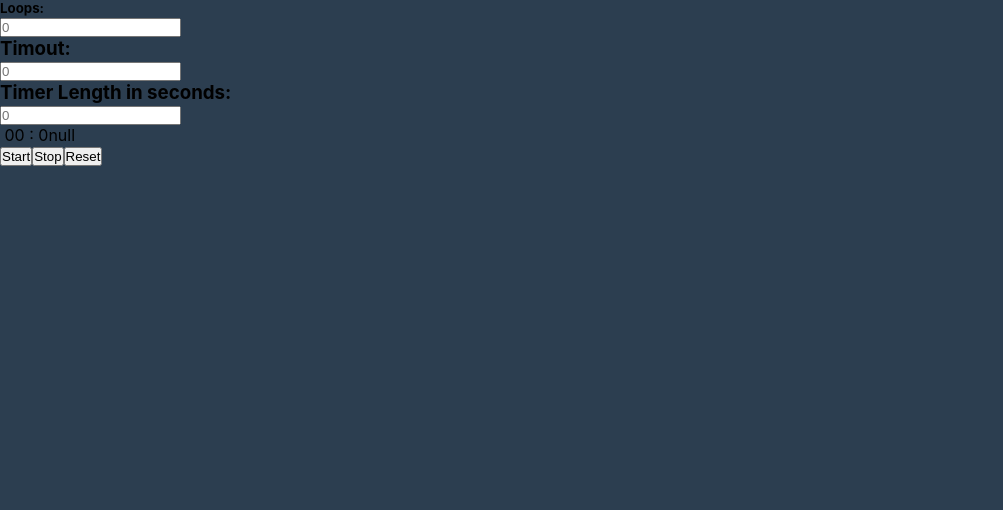
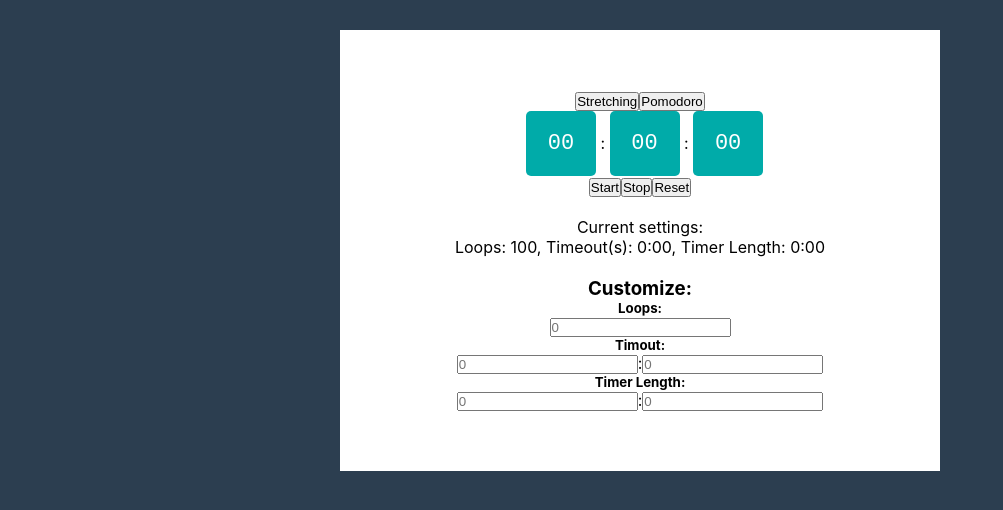
Before and after one commit to joalbrecht/TimerApp, a React (Create React App) app in the folder timer-app/: page / in a window 1280 px wide. Shown: the top 510 px of the page, without its empty margins (0-1003 px from the left). Built offline with nearby package versions, Linux system fonts and the light colour scheme.

Commit message:
adding minutes and miliseconds plus buttons

```diff
--- a/timer-app/src/DisplayComponent.js
+++ b/timer-app/src/DisplayComponent.js
@@ -4,8 +4,9 @@
 
   return (
     <div>
-       &nbsp;
-       <span>{(props.time >= 10)? props.time/10 : "0"+ props.time/10}</span>&nbsp;:&nbsp;
+       &nbsp;&nbsp;
+       <span>{(props.minutes >= 10)? props.minutes : "0"+ props.minutes}</span>&nbsp;:&nbsp;
+       <span>{(props.seconds >= 10)? props.seconds : "0"+ props.seconds}</span>&nbsp;:&nbsp;
        <span>{(props.time >= 10)? props.time : "0"+ props.time}</span>
     </div>
   );
--- a/timer-app/src/Timer.js
+++ b/timer-app/src/Timer.js
@@ -1,25 +1,26 @@
-import React,{ Component, useState } from 'react'
+import React,{ Component } from 'react'
 import ding from './Audio/ding.mp3'
 import DisplayComponent from './DisplayComponent';
 
-let timestart = 0;
-let timeoutGlobe = 0;
+let timestart = [0,0];
+let timeoutGlobe = [0,0];
 class Timer extends Component {
     constructor(props) {
         super(props)
         this.state = {
-            times: null,
+            miliseconds: 0,
             ended: null,
             loops: 100,
-            timeout: null,
-            mode: 1
+            mode: 1,
+            seconds: 0,
+            minutes: 0
 
         }
         this.audio = new Audio(ding);
         //this.timerUp = this.timerUp.bind(this);
     }
 
-    startTimer = (startTime) => {
+    startTimer = () => {
 
        this.myInterval = setInterval(this.timerUp, 10)
        this.setState({
@@ -28,50 +29,57 @@
     }
 
     timerUp = () =>{
-        if(this.state.mode === 0){
-            if(this.state.times === 1){
+
+        if(this.state.seconds === 0 && this.state.minutes > 0) {
+            this.setState({
+                seconds: 59,
+                minutes: this.state.minutes -1
+            })
+        }
+        if( this.state.miliseconds === 0 && this.state.seconds > 0){
+            this.setState({
+                seconds: this.state.seconds -1,
+                miliseconds: 100
+            })
+        }
+        if( this.state.miliseconds === 0 && this.state.seconds === 0 && this.state.minutes === 0){
+            this.setState({
+                miliseconds: 0
+            })
+            clearInterval(this.myInterval);
+            this.audio.play()
+            //Distinction of Modes
+            if( this.state.mode === 0) {
                 this.setState({
-                    times: 0,
-                    loops: this.state.loops - 1,
+                    loops: this.state.loops -1,
                     mode: 1
                 })
-                clearInterval(this.myInterval);
-                this.audio.play();
+                if( this.state.loops > 0 ){
+                    this.setState({
+                        minutes: timeoutGlobe[0],
+                        seconds: timeoutGlobe[1]
+                    })
+                    this.startTimer()
+                }
                 if(this.state.loops === 0){
                     this.setState({
                         ended: 1
                     })
                 }
-                if(this.state.loops > 0){
-                    this.setState({
-                        times: timestart
-                    })
-                    this.startTimer(timeoutGlobe)
-                }
-
-
             }
-            else{
+            else if( this.state.mode === 1) {
                 this.setState({
-                    times: this.state.times -1
+                    mode: 0,
+                    minutes: timestart[0],
+                    seconds: timestart[1]
                 })
+                this.startTimer()
             }
         }
-        if(this.state.mode === 1){
-            if(this.state.timeout === 1){
-                this.setState({
-                    timeout: timeoutGlobe,
-                    mode: 0
-                })
-                clearInterval(this.myInterval);
-                this.audio.play();
-                this.startTimer(timestart)
-            }
-            else{
-                this.setState({
-                    timeout: this.state.timeout -1
-                })
-            }
+        else{
+            this.setState({
+                miliseconds:this.state.miliseconds -1
+            })
         }
 
     }
@@ -81,7 +89,7 @@
 
         clearInterval(this.myInterval);
         this.setState({
-            times: this.state.times,
+            miliseconds: this.state.miliseconds,
             mode: 3
         })
     }
@@ -89,53 +97,102 @@
     resetTimer = () => {
         this.setState({
             mode: 1,
-            timeout: timeoutGlobe,
-            times: timestart,
+            minutes: timeoutGlobe[0],
+            seconds: timeoutGlobe[1],
+            miliseconds: 0,
             ended: 0
         })
     }
 
-    handleSubmit =(event) => {
-        this.setState({
-            times: event.target.value*100
-        })
-        timestart = event.target.value*100
+    handleSubmit1 =(event) => {
+
+        timestart[0] = event.target.value
 
     }
+    handleSubmit2 =(event) => {
+
+        timestart[1] = event.target.value
+
+    }
+
     handleSubmitLoops =(event) => {
         this.setState({
-            loops: event.target.value*100
+            loops: event.target.value
         })
 
     }
-    handleSubmitTimout =(event) => {
+    handleSubmitTimout1 =(event) => {
         this.setState({
-            timeout: event.target.value*100
+            minutes: event.target.value
         })
-        timeoutGlobe = event.target.value*100
+        timeoutGlobe[0] = event.target.value
 
     }
+    handleSubmitTimout2 =(event) => {
+        this.setState({
+            seconds: event.target.value
+        })
+        timeoutGlobe[1] = event.target.value
+
+    }
+
+    stretch = ()=>{
+        timestart= [0,30]
+        timeoutGlobe = [0,5]
+        this.setState({
+            loops:7
+        })
+    }
+
+    pomodoro = ()=>{
+        timestart= [25,0]
+        timeoutGlobe = [5,0]
+        this.setState({
+            loops:3
+        })
+    }
+
     render() {
         return(
-            <div>
+            <div className="main-section">
+                <div className="clock-holder">
+                    <div className="stopwatch">
+                <p><button onClick={this.stretch}> Stretching</button>
+                <button onClick={this.pomodoro}> Pomodoro</button></p>
+                <DisplayComponent minutes={this.state.minutes} seconds={this.state.seconds} time={this.state.miliseconds}/>
+                <button onClick = {this.startTimer}> Start  </button>
+                <button onClick = {this.stopTimer}> Stop  </button>
+                <button onClick = {this.resetTimer}> Reset </button>
+                <div>
+                &nbsp;&nbsp;&nbsp;&nbsp;
+                <p>Current settings:</p>
+                <p>Loops: {this.state.loops}, Timeout(s): {timeoutGlobe[0]}:{timeoutGlobe[1]>= 10 ? timeoutGlobe[1] : "0"+timeoutGlobe[1] }, Timer Length: {timestart[0]}:{timestart[1]>= 10 ? timestart[1] : "0"+timestart[1]}
+                </p>
+                </div>
+                &nbsp;&nbsp;&nbsp;&nbsp;
+                <h3>Customize:</h3>
                 <h5>Loops:</h5>
                 <form onSubmit={this.handleSubmitLoops}>
                     <p><input type='number' placeholder='0' loops='loops' onChange={this.handleSubmitLoops}/> </p>
                 </form>
-                <h3>Timout:</h3>
+                <h5>Timout:</h5>
                 <form onSubmit={this.handleSubmitTimout}>
-                    <p><input type='number' placeholder='0' timeout='timeout' onChange={this.handleSubmitTimout}/> </p>
+                    <p><input type='number' placeholder='0' timeout='timeout' onChange={this.handleSubmitTimout1}/>:
+                    <input type='number' placeholder='0' timeout='timeout' onChange={this.handleSubmitTimout2}/>
+                    </p>
                 </form>
 
-                <h3>Timer Length in seconds:</h3>
+                <h5>Timer Length:</h5>
                 <form onSubmit={this.handleSubmit}>
-                    <p><input type='number' placeholder='0' times='times' onChange={this.handleSubmit}/> </p>
+                    <p>
+                        <input type='number' placeholder='0' minutes='minutes' onChange={this.handleSubmit1}/>:
+                        <input type='number' placeholder='0' seconds='seconds' onChange={this.handleSubmit2}/> </p>
+
                 </form>
-                <DisplayComponent time={this.state.mode === 1 ? this.state.timeout : this.state.times}/>
-                <button onClick = {this.startTimer}> Start  </button>
-                <button onClick = {this.stopTimer}> Stop  </button>
-                <button onClick = {this.resetTimer}> Reset </button>
-            </div>
+                </div>
+
+     </div>
+    </div>
         )
     }
     componentDidMount() {
```
